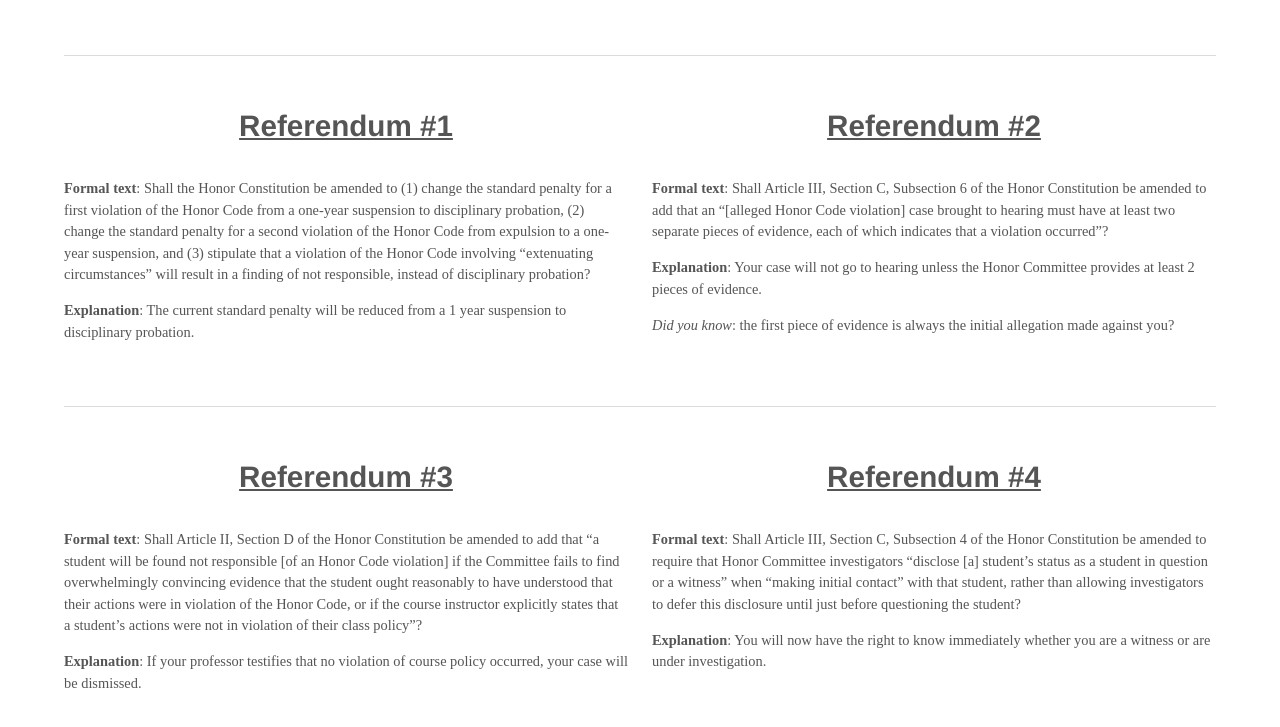
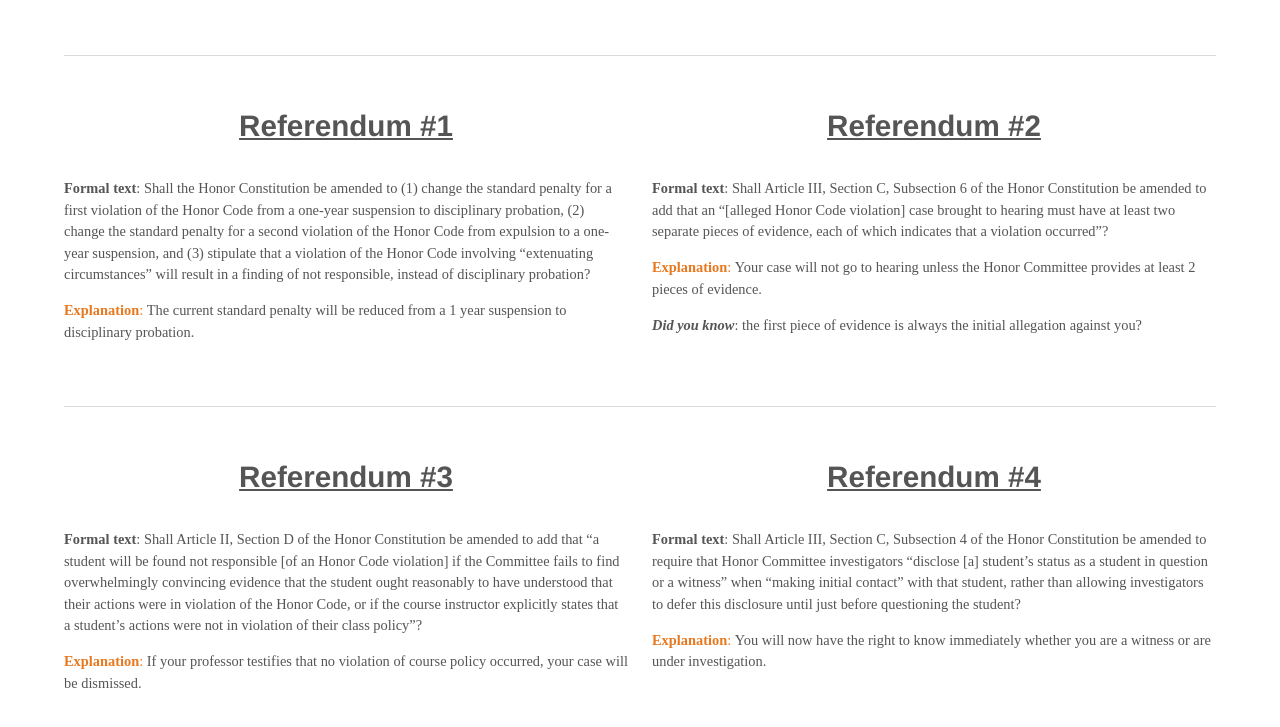
Before and after one commit to angelawh/honorcodereform.github.io, a plain HTML site: page platform.html in a window 1280 px wide. Shown: the part 245-972 px from the top of the page. Drawn offline with Linux system fonts and the light colour scheme; a web font is replaced by a local one.

Commit message:
More stylistic changes to platform

```diff
--- a/assets/css/main.css
+++ b/assets/css/main.css
@@ -11,7 +11,7 @@
 
 /* Reset */
 
-	html, body, div, span, applet, object, iframe, h1, h2, h2b, h3, h4, h5, h6, p, blockquote, pre, a, abbr, acronym, address, big, cite, code, del, dfn, em, img, ins, kbd, q, s, samp, small, strike, strong, sub, sup, tt, var, b, u, i, center, dl, dt, dd, ol, ul, li, fieldset, form, label, legend, table, caption, tbody, tfoot, thead, tr, th, td, article, aside, canvas, details, embed, figure, figcaption, footer, header, hgroup, menu, nav, output, ruby, section, summary, time, mark, audio, video {
+	html, body, div, span, applet, object, iframe, h1, h2, h3, h4, h5, h6, p, blockquote, pre, a, abbr, acronym, address, big, cite, code, del, dfn, em, img, ins, kbd, q, s, samp, sb, small, st, strike, strong, sub, sup, tt, var, b, u, i, center, dl, dt, dd, ol, ul, li, fieldset, form, label, legend, table, caption, tbody, tfoot, thead, tr, th, td, article, aside, canvas, details, embed, figure, figcaption, footer, header, hgroup, menu, nav, output, ruby, section, summary, time, mark, audio, video {
 		margin: 0;
 		padding: 0;
 		border: 0;
@@ -1642,11 +1642,26 @@
 		}
 
 	strong, b {
+		/*color: #555;*/
+		color: inherit;
+		font-weight: 600;
+	}
+
+	sb {
+		color: inherit;
+		font-weight: 500;
+	}
+
+	st {
 		color: #555;
+	}
+
+	em {
+		font-style: italic;
 		font-weight: 600;
 	}
 
-	em, i {
+	i {
 		font-style: italic;
 	}
 
--- a/platform.html
+++ b/platform.html
@@ -38,13 +38,13 @@
 							<div class="6u 12u$(small)">
 								<h2 align="center"><b><u>Referendum #1</u></b></h2>
 								<h5><b>Formal text</b>: Shall the Honor Constitution be amended to (1) change the standard penalty for a first violation of the Honor Code from a one-year suspension to disciplinary probation, (2) change the standard penalty for a second violation of the Honor Code from expulsion to a one-year suspension, and (3) stipulate that a violation of the Honor Code involving “extenuating circumstances” will result in a finding of not responsible, instead of disciplinary probation?</h5>
-								<h5><b>Explanation</b>: The current standard penalty will be reduced from a 1 year suspension to disciplinary probation.</h5>
+								<h5 style="color:#e8781e"><b>Explanation</b>: <st><sb>The current standard penalty will be reduced from a 1 year suspension to disciplinary probation.</sb></st></h5>
 							</div>
 							<div class="6u 12u$(small)">
 								<h2 align="center"><b><u>Referendum #2</u></b></h2>
 								<h5><b>Formal text</b>: Shall Article III, Section C, Subsection 6 of the Honor Constitution be amended to add that an “[alleged Honor Code violation] case brought to hearing must have at least two separate pieces of evidence, each of which indicates that a violation occurred”?</h5>
-								<h5><b>Explanation</b>: Your case will not go to hearing unless the Honor Committee provides at least 2 pieces of evidence.</h5>
-								<h5><em>Did you know</em>: the first piece of evidence is always the initial allegation made against you?</h5>
+								<h5 style="color:#e8781e"><b>Explanation</b>: <st><sb>Your case will not go to hearing unless the Honor Committee provides at least 2 pieces of evidence.</sb></st></h5>
+								<h5><em>Did you know</em>: the first piece of evidence is always the initial allegation against you?</h5>
 							</div>
 						</div>
 						<hr class="major" />
@@ -52,12 +52,12 @@
 							<div class="6u 12u$(small)">
 								<h2 align="center"><b><u>Referendum #3</u></b></h2>
 								<h5><b>Formal text</b>: Shall Article II, Section D of the Honor Constitution be amended to add that “a student will be found not responsible [of an Honor Code violation] if the Committee fails to find overwhelmingly convincing evidence that the student ought reasonably to have understood that their actions were in violation of the Honor Code, or if the course instructor explicitly states that a student’s actions were not in violation of their class policy”?</h5>
-								<h5><b>Explanation</b>: If your professor testifies that no violation of course policy occurred, your case will be dismissed.</h5>
+								<h5 style="color:#e8781e"><b>Explanation</b>: <st><sb>If your professor testifies that no violation of course policy occurred, your case will be dismissed.</sb></st></h5>
 							</div>
 							<div class="6u 12u$(small)">
 								<h2 align="center"><u><b>Referendum #4</b></u></h2>
 								<h5><b>Formal text</b>: Shall Article III, Section C, Subsection 4 of the Honor Constitution be amended to require that Honor Committee investigators “disclose [a] student’s status as a student in question or a witness” when “making initial contact” with that student, rather than allowing investigators to defer this disclosure until just before questioning the student?</h5>
-								<h5><b>Explanation</b>: You will now have the right to know immediately whether you are a witness or are under investigation.</h5>
+								<h5 style="color:#e8781e"><b>Explanation</b>: <sb><st>You will now have the right to know immediately whether you are a witness or are under investigation.</st></sb></h5>
 							</div>
 						</div>
 				</div>
```
